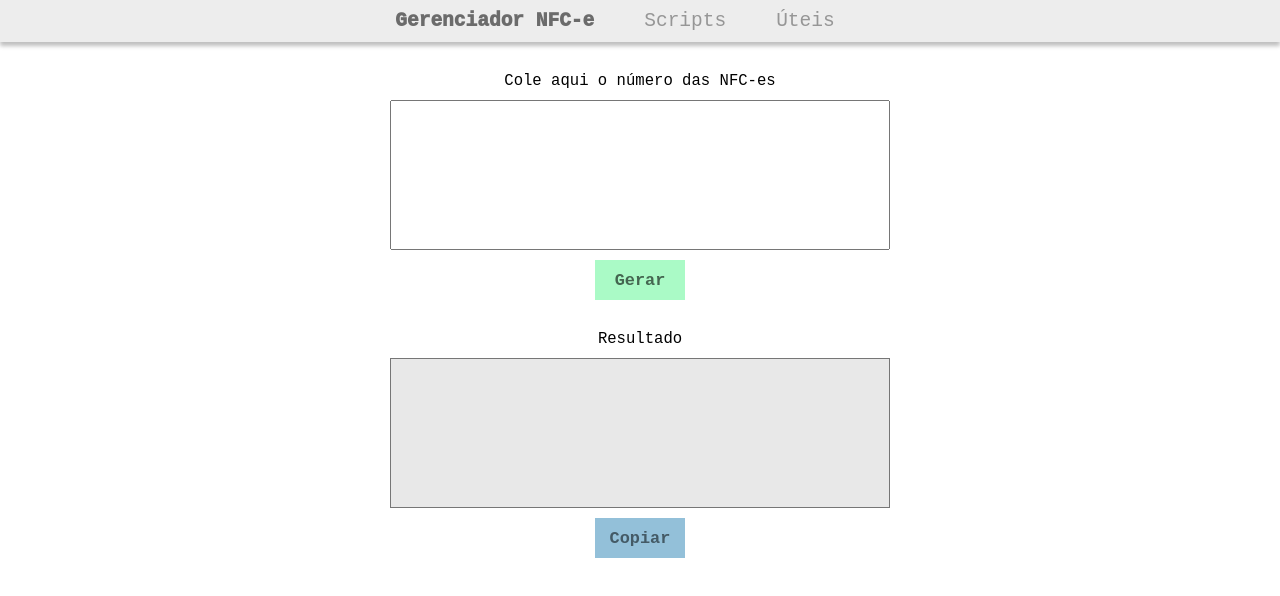
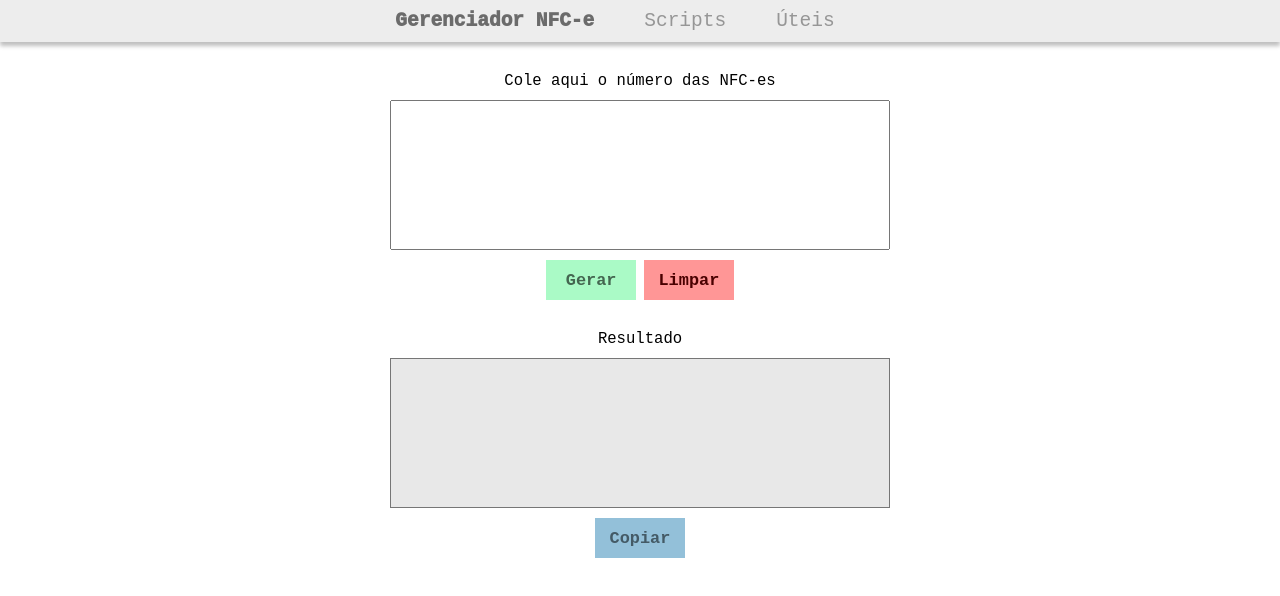
Before and after one commit to alisson-sjesus/sga, a plain HTML site: page index.html in a window 1280 px wide. Both pictures are taken after a click on the button "Gerar". Drawn offline with Linux system fonts and the light colour scheme.

Commit message:
funcao de limpar nfce

```diff
--- a/estilo.css
+++ b/estilo.css
@@ -95,6 +95,20 @@ label {
   margin-bottom: 30px;
 }
 
+.btn-limpar {
+  margin-top: 10px;
+  width: 90px;
+  height: 40px;
+  border: none;
+  font-size: 1.3rem;
+  font-weight: bold;
+  background-color: #ff9696;
+  cursor: pointer;
+  color: #4a0000;
+  transition: box-shadow 0.2s, width 0.4s;
+  margin-bottom: 30px;
+}
+
 .btn-nfce:hover {
   box-shadow: 0px 3px 3px rgba(0, 0, 0, 0.25);
 }
@@ -102,3 +116,7 @@ label {
 .btn-copiar:hover {
   box-shadow: 0px 3px 3px rgba(0, 0, 0, 0.25);
 }
+
+.btn-limpar:hover {
+  box-shadow: 0px 3px 3px rgba(0, 0, 0, 0.25);
+}
--- a/index.html
+++ b/index.html
@@ -26,7 +26,10 @@
   <section class="nfce">
     <label for="input-nfce">Cole aqui o número das NFC-es</label>
     <textarea name="input-nfce" class="input-nfce"></textarea>
-    <button class="btn-nfce">Gerar</button>
+    <div class="botoes">
+      <button class="btn-nfce">Gerar</button>
+      <button class="btn-limpar">Limpar</button>
+    </div>
     <label for="output-nfce">Resultado</label>
     <textarea name="output-nfce" readonly class="output-nfce"></textarea>
     <button class="btn-copiar">Copiar</button>
--- a/script.js
+++ b/script.js
@@ -1,5 +1,19 @@
 const btnCopiar = document.querySelector('.btn-copiar');
 const btnGerar = document.querySelector('.btn-nfce');
+
+btnGerar.addEventListener('click', () => {
+  let inputNFCE = document.querySelector('.input-nfce');
+  inputNFCE = inputNFCE.value;
+
+  limpar(inputNFCE);
+
+  btnGerar.innerText = 'Gerado ✔';
+  btnGerar.style.width = '120px';
+  setTimeout(() => {
+    btnGerar.style.width = '90px';
+    btnGerar.innerText = 'Gerar';
+  }, 2000);
+});
 
 btnCopiar.addEventListener('click', () => {
   btnCopiar.innerText = 'Copiado ✔';
@@ -10,11 +24,18 @@ btnCopiar.addEventListener('click', () => {
   }, 2000);
 });
 
-btnGerar.addEventListener('click', () => {
-  btnGerar.innerText = 'Gerado ✔';
-  btnGerar.style.width = '120px';
-  setTimeout(() => {
-    btnGerar.style.width = '90px';
-    btnGerar.innerText = 'Gerar';
-  }, 2000);
-});
+function limpar(nfce) {
+  const outputNFCE = document.querySelector('.output-nfce');
+  const regex = /(?:0{2,})(\d+)(?:\s\d+)?/gm;
+  let regexpResult;
+
+  while ((regexpResult = regex.exec(nfce)) !== null) {
+    outputNFCE.innerHTML += regexpResult[1] + ',';
+  }
+
+  const resultadoArray = outputNFCE.innerHTML
+    .split(',')
+    .filter((arr) => arr)
+    .join(',');
+  outputNFCE.innerHTML = resultadoArray;
+}
```
